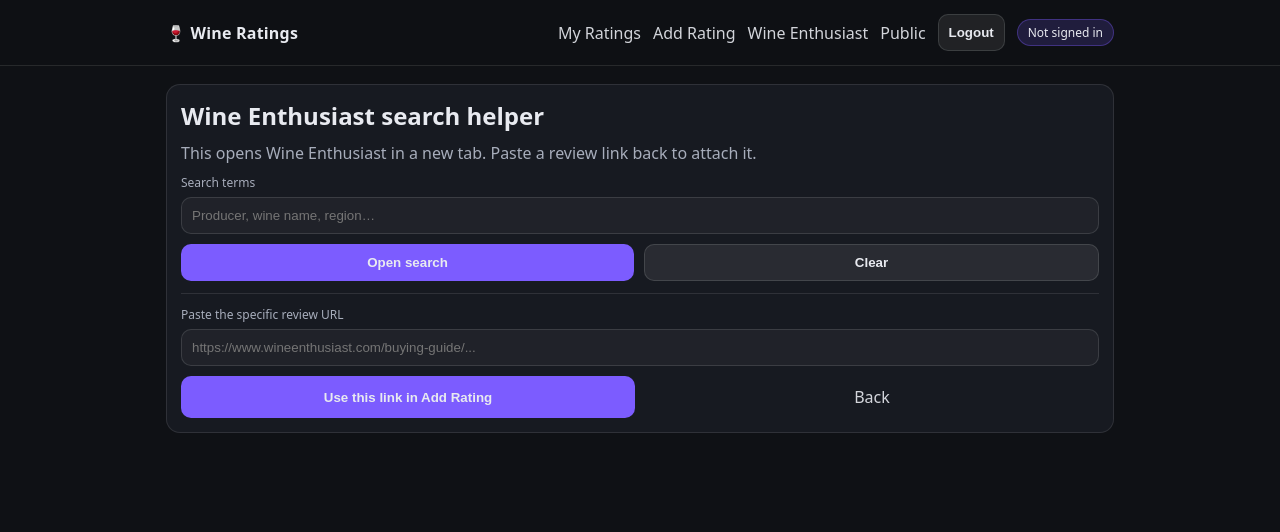
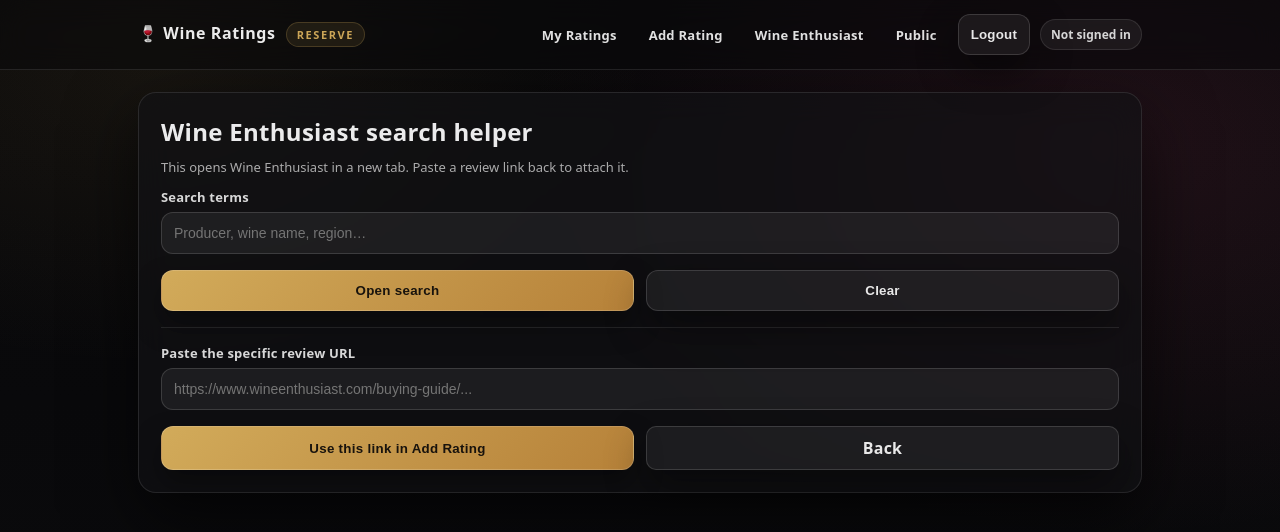
Before and after one commit to sethmansel-creator/wine-ratings-pro, a plain HTML site: page client/select.html in a window 1280 px wide. Drawn offline with Linux system fonts and the light colour scheme.

Commit message:
Premium styles across all pages

```diff
--- a/client/styles.css
+++ b/client/styles.css
@@ -1,98 +1,322 @@
+/* =========================
+   PREMIUM GLOBAL THEME
+   (No hero images here)
+   ========================= */
+
 :root{
-  --bg:#0f1115; --panel:#171a21; --text:#e8eaf0; --muted:#a7adbb;
-  --border: rgba(255,255,255,.10);
-  --accent:#7c5cff;
+  --bg0: #070709;
+  --bg1: #0b0b0d;
+  --panel: rgba(18,18,22,0.68);
+  --panel2: rgba(18,18,22,0.55);
+  --border: rgba(255,255,255,0.10);
+  --text: rgba(255,255,255,0.92);
+  --muted: rgba(255,255,255,0.65);
+
+  --wine: rgba(160, 64, 96, 0.65);
+  --wine2: rgba(160, 64, 96, 0.25);
+
+  --gold: rgba(214,174,92,0.98);
+  --gold2: rgba(214,174,92,0.20);
+
+  --shadow: 0 26px 70px rgba(0,0,0,0.60);
+  --shadow2: 0 16px 40px rgba(0,0,0,0.45);
+
+  --radius: 18px;
+  --radius2: 14px;
+  --pad: 18px;
 }
 
-*{ box-sizing:border-box; }
+*{ box-sizing: border-box; }
+
+html, body{
+  height: 100%;
+}
+
 body{
-  margin:0; font-family: system-ui, -apple-system, Segoe UI, Roboto, Arial, sans-serif;
-  background: var(--bg); color: var(--text);
+  margin: 0;
+  font-family: ui-sans-serif, system-ui, -apple-system, Segoe UI, Roboto, Helvetica, Arial, "Apple Color Emoji","Segoe UI Emoji";
+  color: var(--text);
+  background:
+    radial-gradient(900px 550px at 12% 8%, rgba(214,174,92,0.08), rgba(0,0,0,0) 55%),
+    radial-gradient(1000px 650px at 88% 18%, rgba(160,64,96,0.16), rgba(0,0,0,0) 60%),
+    linear-gradient(180deg, var(--bg0), var(--bg1));
+  background-attachment: fixed;
 }
-a{ color: var(--text); text-decoration:none; opacity:.9; }
-a:hover{ opacity:1; }
 
+/* =========================
+   LINKS
+   ========================= */
+a{
+  color: rgba(255,255,255,0.90);
+  text-decoration: none;
+}
+a:hover{ text-decoration: underline; }
+
+/* =========================
+   HEADER / NAV
+   ========================= */
 header{
-  position: sticky; top:0;
-  background: rgba(15,17,21,.85);
-  backdrop-filter: blur(10px);
+  position: sticky;
+  top: 0;
+  z-index: 50;
+  backdrop-filter: blur(14px);
+  background: rgba(10,10,12,0.55);
   border-bottom: 1px solid var(--border);
 }
+
 .nav{
-  max-width: 980px; margin: 0 auto; padding: 14px 16px;
-  display:flex; align-items:center; justify-content:space-between; gap: 10px;
-}
-.brand{ font-weight: 750; letter-spacing:.2px; }
-.navlinks{ display:flex; gap:12px; flex-wrap:wrap; align-items:center; }
-.badge{
-  font-size:12px; padding: 4px 10px; border-radius: 999px;
-  background: rgba(124,92,255,.18); border: 1px solid rgba(124,92,255,.35);
+  max-width: 1040px;
+  margin: 0 auto;
+  padding: 14px 18px;
+  display: flex;
+  align-items: center;
+  justify-content: space-between;
+  gap: 14px;
 }
 
-main{ max-width: 980px; margin: 0 auto; padding: 18px 16px 40px; }
+.brand{
+  display: flex;
+  align-items: baseline;
+  gap: 10px;
+  font-weight: 900;
+  letter-spacing: 0.6px;
+}
+.brand::after{
+  content: "Reserve";
+  font-size: 11px;
+  letter-spacing: 1.6px;
+  text-transform: uppercase;
+  padding: 4px 10px;
+  border-radius: 999px;
+  background: rgba(214,174,92,0.10);
+  border: 1px solid rgba(214,174,92,0.22);
+  color: rgba(214,174,92,0.95);
+}
 
+.navlinks{
+  display: flex;
+  align-items: center;
+  gap: 10px;
+  flex-wrap: wrap;
+  justify-content: flex-end;
+}
+
+.navlinks a{
+  padding: 8px 10px;
+  border-radius: 999px;
+  border: 1px solid transparent;
+  color: rgba(255,255,255,0.88);
+  font-weight: 650;
+  font-size: 13px;
+  letter-spacing: 0.25px;
+}
+.navlinks a:hover{
+  background: rgba(255,255,255,0.06);
+  border-color: rgba(255,255,255,0.08);
+  text-decoration: none;
+}
+
+.badge{
+  display: inline-flex;
+  align-items: center;
+  gap: 8px;
+  padding: 6px 10px;
+  border-radius: 999px;
+  font-size: 12px;
+  font-weight: 700;
+  border: 1px solid rgba(255,255,255,0.10);
+  background: rgba(255,255,255,0.06);
+  color: rgba(255,255,255,0.82);
+}
+
+/* =========================
+   MAIN LAYOUT
+   ========================= */
+main{
+  max-width: 1040px;
+  margin: 0 auto;
+  padding: 22px 18px 48px;
+}
+
+h1, h2, h3{
+  margin: 0 0 10px;
+  letter-spacing: 0.3px;
+}
+
+.muted{
+  color: var(--muted);
+  font-size: 13px;
+  line-height: 1.4;
+}
+
+hr{
+  border: none;
+  height: 1px;
+  background: rgba(255,255,255,0.10);
+  margin: 16px 0;
+}
+
+/* =========================
+   CARDS
+   ========================= */
 .card{
   background: var(--panel);
   border: 1px solid var(--border);
-  border-radius: 14px;
-  padding: 14px;
-}
-.card h1, .card h2 { margin:0 0 10px; }
-.muted{ color: var(--muted); }
-
-.grid{ display:grid; grid-template-columns: 1fr 1fr; gap: 14px; }
-@media (max-width: 850px){ .grid{ grid-template-columns: 1fr; } }
-
-label{ display:block; font-size: 12px; color: var(--muted); margin: 10px 0 6px; }
-input, textarea, select, button{
-  width:100%; padding:10px 10px; border-radius: 10px;
-  border: 1px solid rgba(255,255,255,.12);
-  background: rgba(255,255,255,.04);
-  color: var(--text);
-}
-textarea{ min-height: 100px; resize: vertical; }
-button{
-  cursor:pointer; background: var(--accent); border:0; font-weight: 700;
-}
-button.secondary{
-  background: rgba(255,255,255,.08);
-  border: 1px solid rgba(255,255,255,.12);
-}
-.row{ display:grid; grid-template-columns: 1fr 1fr; gap: 10px; }
-@media (max-width: 600px){ .row{ grid-template-columns: 1fr; } }
-
-.list{ display:grid; gap: 10px; margin-top: 10px; }
-.item{
-  padding: 12px; border-radius: 12px;
-  background: rgba(255,255,255,.03);
-  border: 1px solid rgba(255,255,255,.08);
-}
-.itemhead{ display:flex; justify-content:space-between; gap: 10px; }
-.actions{ display:flex; gap: 10px; margin-top: 10px; }
-.actions > *{ flex:1; }
-
-hr{ border:0; border-top: 1px solid rgba(255,255,255,.10); margin: 12px 0; }
-
-/* ===== LOGIN PAGE HERO ===== */
-
-.login-page {
-  background-image: url("assets/login-hero.jpg");
-  background-size: cover;
-  background-position: center;
-  background-repeat: no-repeat;
-  min-height: 100vh;
+  border-radius: var(--radius);
+  padding: 22px;
+  box-shadow: var(--shadow);
+  backdrop-filter: blur(16px);
 }
 
-.login-overlay {
-  min-height: 100vh;
-  background: rgba(0, 0, 0, 0.55); /* dark overlay for readability */
-  display: flex;
-  align-items: center;
-  justify-content: center;
-  padding: 20px;
+.card + .card{ margin-top: 16px; }
+
+/* =========================
+   FORMS
+   ========================= */
+label{
+  display: block;
+  margin-top: 12px;
+  margin-bottom: 6px;
+  color: rgba(255,255,255,0.84);
+  font-size: 13px;
+  font-weight: 650;
+  letter-spacing: 0.2px;
 }
 
-.login-card {
-  max-width: 420px;
+input, textarea{
   width: 100%;
+  padding: 12px 12px;
+  border-radius: 12px;
+  border: 1px solid rgba(255,255,255,0.14);
+  background: rgba(255,255,255,0.06);
+  color: rgba(255,255,255,0.95);
+  font-size: 14px;
 }
+
+textarea{
+  min-height: 110px;
+  resize: vertical;
+}
+
+input:focus, textarea:focus{
+  outline: none;
+  border-color: var(--wine);
+  box-shadow: 0 0 0 3px rgba(160,64,96,0.22);
+}
+
+.row{
+  display: grid;
+  grid-template-columns: 1fr 1fr;
+  gap: 14px;
+}
+
+/* =========================
+   BUTTONS / ACTIONS
+   ========================= */
+.actions{
+  display: grid;
+  grid-template-columns: 1fr 1fr;
+  gap: 12px;
+  margin-top: 16px;
+}
+
+button{
+  width: 100%;
+  padding: 12px 12px;
+  border-radius: 12px;
+  border: 1px solid rgba(255,255,255,0.16);
+  background: linear-gradient(135deg, rgba(214,174,92,0.98), rgba(186,132,58,0.98));
+  color: rgba(15, 12, 10, 0.95);
+  font-weight: 850;
+  letter-spacing: 0.3px;
+  cursor: pointer;
+  box-shadow: 0 14px 28px rgba(0,0,0,0.35);
+  transition: transform 0.12s ease, filter 0.12s ease;
+}
+button:hover{ filter: brightness(1.03); transform: translateY(-1px); }
+button:active{ transform: translateY(0px); }
+
+.secondary{
+  display: inline-block;
+  text-align: center;
+  padding: 12px 12px;
+  border-radius: 12px;
+  border: 1px solid rgba(255,255,255,0.14);
+  background: rgba(255,255,255,0.06);
+  color: rgba(255,255,255,0.90);
+  font-weight: 750;
+  letter-spacing: 0.2px;
+  box-shadow: var(--shadow2);
+  transition: transform 0.12s ease, background 0.12s ease;
+}
+.secondary:hover{
+  background: rgba(255,255,255,0.08);
+  text-decoration: none;
+  transform: translateY(-1px);
+}
+.secondary:active{ transform: translateY(0px); }
+
+/* make secondary buttons used as <button class="secondary"> match */
+button.secondary{
+  background: rgba(255,255,255,0.06);
+  color: rgba(255,255,255,0.90);
+  font-weight: 800;
+}
+
+/* =========================
+   LIST / ITEMS (ratings)
+   ========================= */
+.list{
+  display: grid;
+  gap: 14px;
+}
+
+.item{
+  background: var(--panel2);
+  border: 1px solid rgba(255,255,255,0.10);
+  border-radius: var(--radius2);
+  padding: 16px;
+  box-shadow: var(--shadow2);
+  backdrop-filter: blur(12px);
+}
+
+.itemhead{
+  display: flex;
+  align-items: flex-start;
+  justify-content: space-between;
+  gap: 12px;
+}
+
+.item a{
+  color: rgba(214,174,92,0.95);
+}
+.item a:hover{
+  text-decoration: underline;
+}
+
+code{
+  padding: 2px 6px;
+  border-radius: 8px;
+  background: rgba(255,255,255,0.07);
+  border: 1px solid rgba(255,255,255,0.10);
+  color: rgba(255,255,255,0.90);
+}
+
+/* =========================
+   RESPONSIVE
+   ========================= */
+@media (max-width: 720px){
+  .row{
+    grid-template-columns: 1fr;
+  }
+  .actions{
+    grid-template-columns: 1fr;
+  }
+  .nav{
+    flex-direction: column;
+    align-items: flex-start;
+  }
+  .navlinks{
+    justify-content: flex-start;
+  }
+}
```
